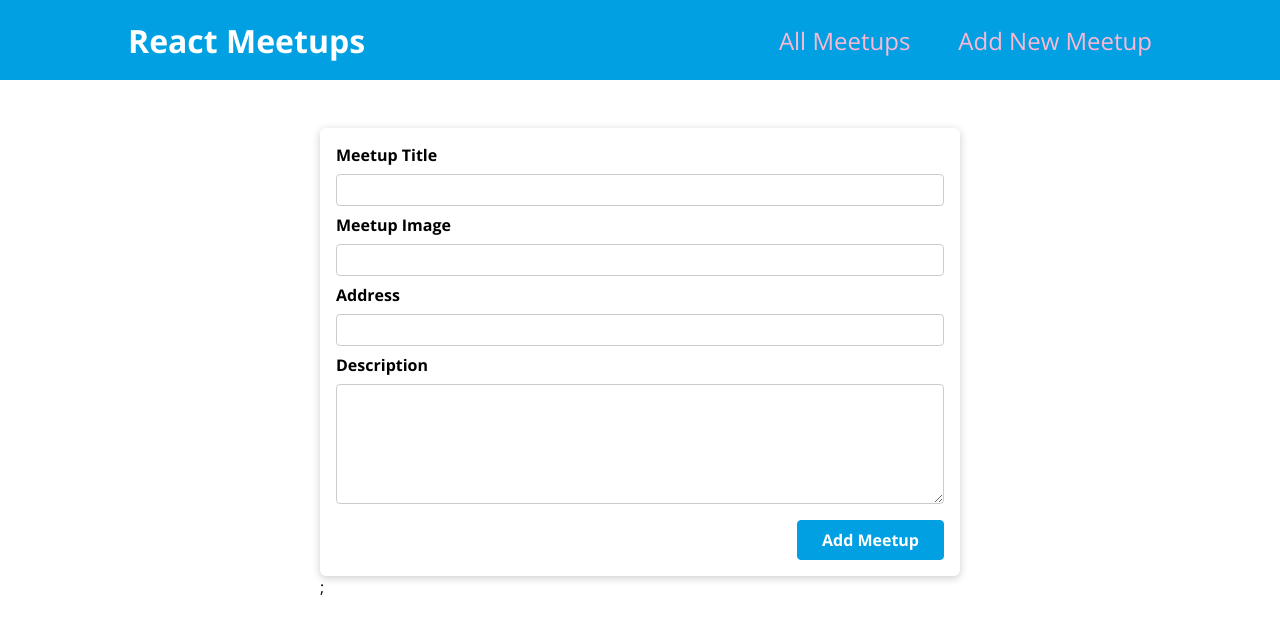
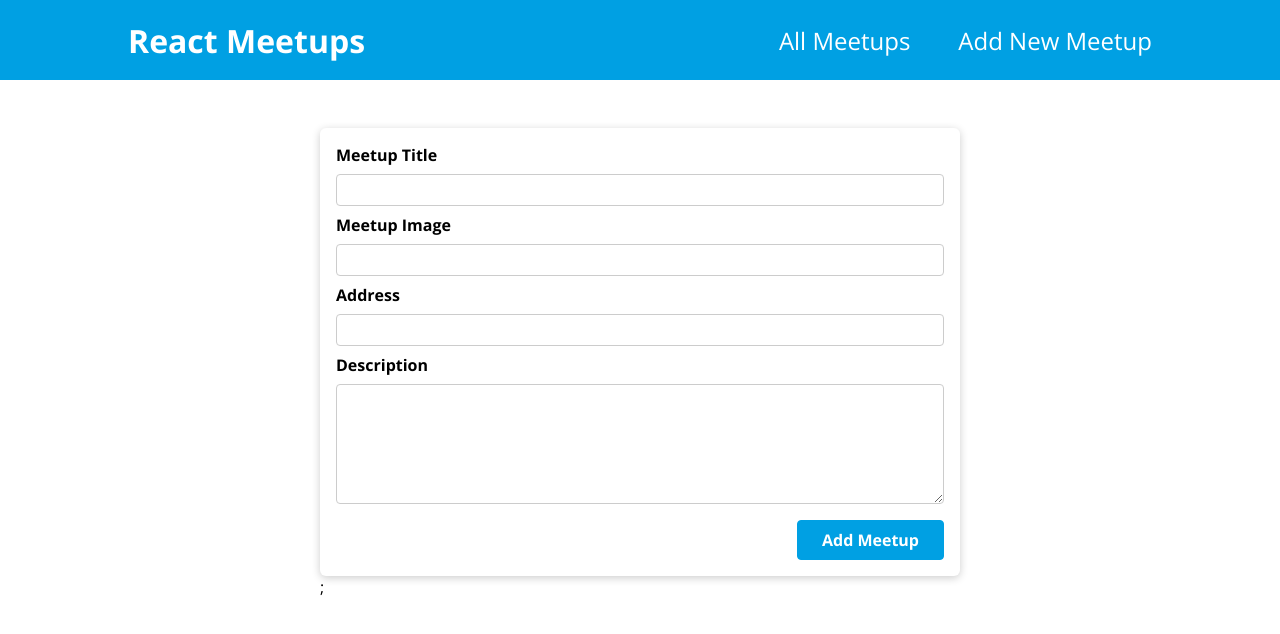
Before and after one commit to jorkufrbg/next-meetups, a Next.js app: page /new-meetup in a window 1280 px wide. Shown: the top 634 px of the page. Built offline with nearby package versions, Linux system fonts and the light colour scheme.

Commit message:
Changes Styles

```diff
--- a/components/layout/Layout.js
+++ b/components/layout/Layout.js
@@ -1,5 +1,5 @@
-import MainNavigation from './MainNavigation';
-import classes from './Layout.module.css';
+import MainNavigation from "./MainNavigation";
+import classes from "./Layout.module.css";
 
 function Layout(props) {
   return (
--- a/components/layout/MainNavigation.module.css
+++ b/components/layout/MainNavigation.module.css
@@ -30,11 +30,11 @@
 .header a {
   text-decoration: none;
   font-size: 1.5rem;
-  color: #fcb8d2;
+  color: #ffffff;
 }
 
 .header a:hover,
 .header a:active,
 .header a.active {
-  color: white;
+  color: rgb(0, 0, 0);
 }
--- a/components/meetups/MeetupItem.module.css
+++ b/components/meetups/MeetupItem.module.css
@@ -33,7 +33,6 @@
 .actions button {
   font: inherit;
   cursor: pointer;
-  color: #00a0e3;
   border: 1px solid #00a0e3;
   background-color: transparent;
   padding: 0.5rem 1.5rem;
@@ -42,5 +41,6 @@
 
 .actions button:hover,
 .actions button:active {
-  background-color: #ffe2ed;
+  background-color: #00a0e3;
+  color: white;
 }
```
